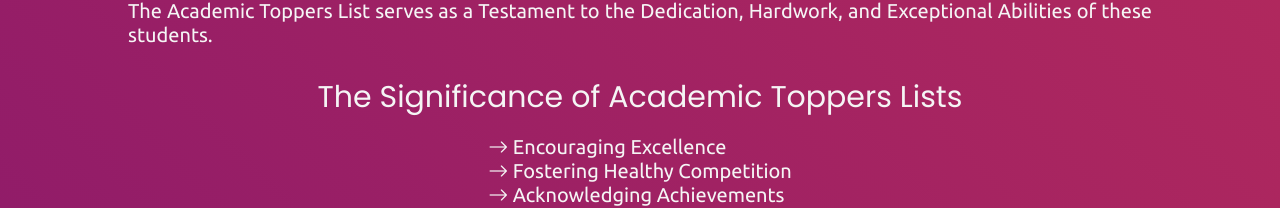
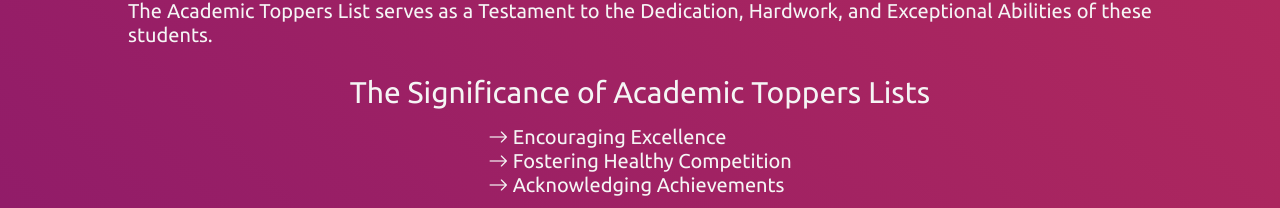
Before and after one commit to soorya-u/Grade-Grove, an Angular app: page / in a window 1280 px wide. Shown: the part 479-687 px from the top of the page. Built offline with nearby package versions, Linux system fonts and the light colour scheme.

Commit message:
Removed Global Class

```diff
--- a/src/styles.scss
+++ b/src/styles.scss
@@ -10,11 +10,6 @@
   font-family: "Ubuntu";
   background-color: transparent;
   color: whitesmoke;
-}
-
-h1,
-.head-font {
-  font-family: "Poppins";
 }
 
 body {
```
